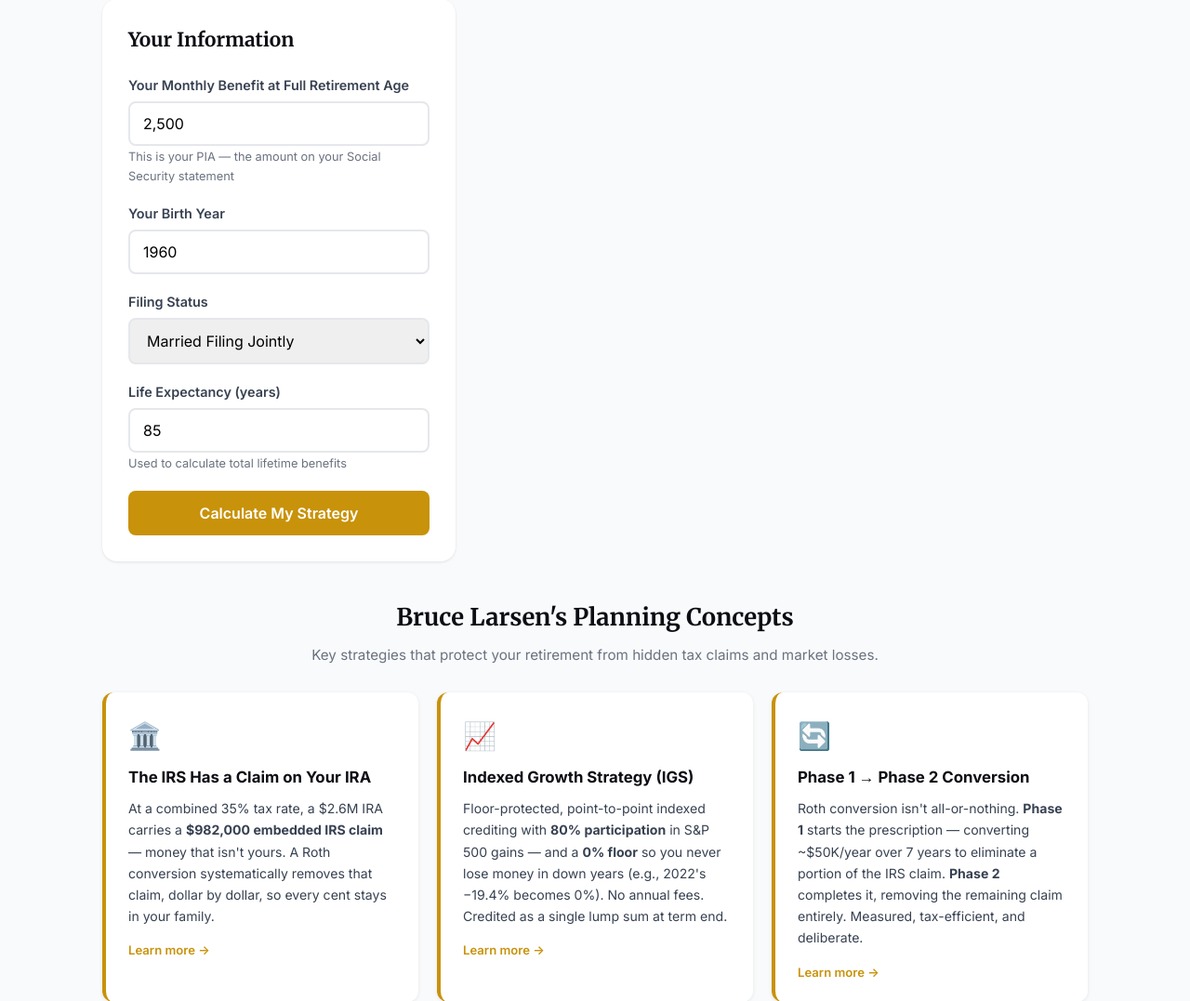
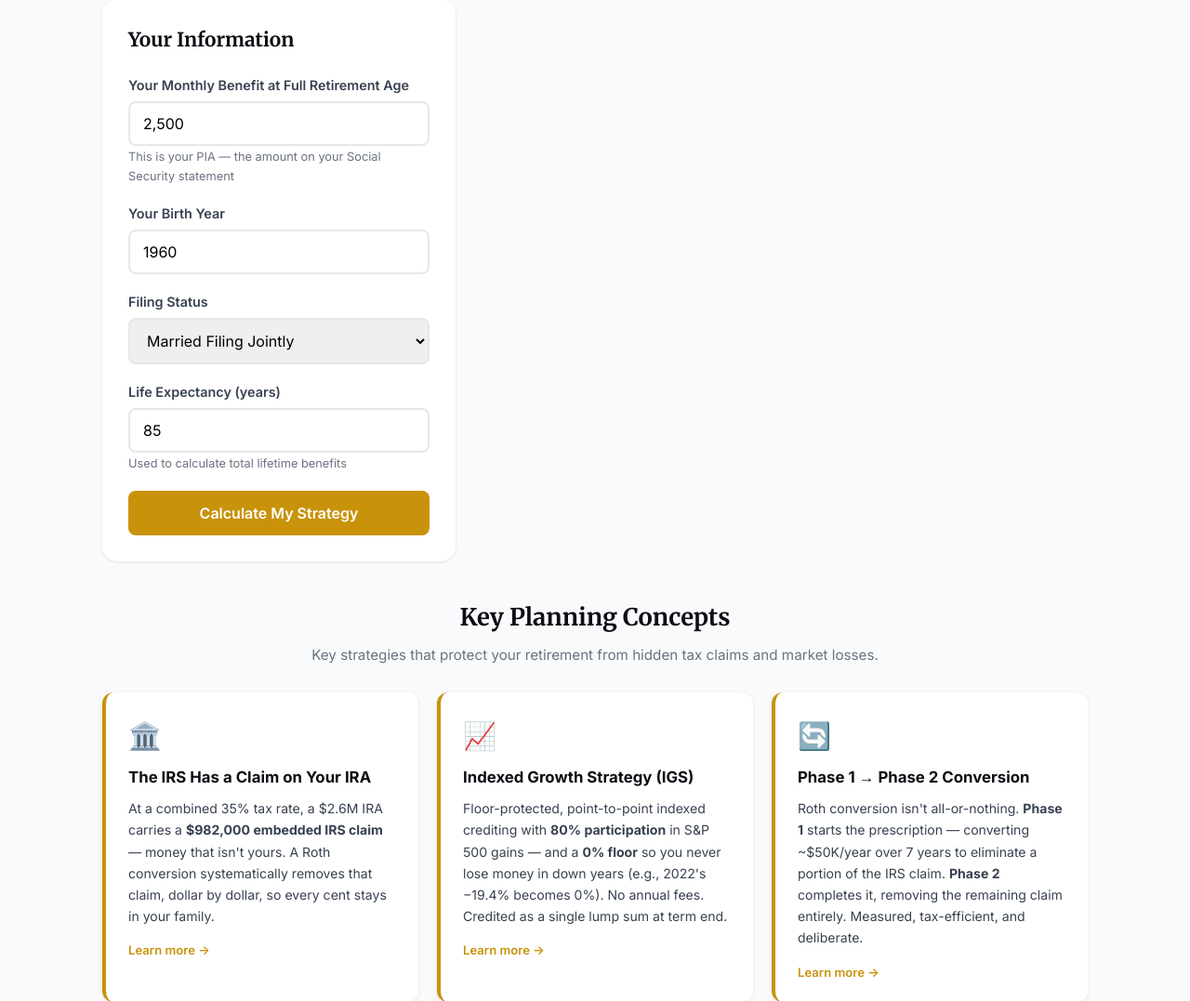
Before and after one commit to Jpiz827/summit-tax-calculator, a Flask app: page /ss-calculator in a window 1280 px wide. Shown: the part 247-1324 px from the top of the page at 93% size. Run offline with Flask 3, Linux system fonts and the light colour scheme; some libraries are stand-ins or nearby versions.

Commit message:
Remove Bruce Larsen name from all calculators — rebranded to 'Key Planning Concepts'

```diff
--- a/templates/capital_gains.html
+++ b/templates/capital_gains.html
@@ -402,10 +402,10 @@
   </div>
 </div>
 
-        <!-- Bruce Larsen's Planning Concepts -->
+        <!-- Key Planning Concepts -->
         <div class="concepts-section">
             <div class="concepts-header">
-                <h2>Bruce Larsen's Planning Concepts</h2>
+                <h2>Key Planning Concepts</h2>
                 <p>Key strategies that protect your retirement from hidden tax claims and market losses.</p>
             </div>
             <div class="concepts-grid">
--- a/templates/irmaa.html
+++ b/templates/irmaa.html
@@ -486,10 +486,10 @@
 
 </div>
 
-        <!-- Bruce Larsen's Planning Concepts -->
+        <!-- Key Planning Concepts -->
         <div class="concepts-section">
             <div class="concepts-header">
-                <h2>Bruce Larsen's Planning Concepts</h2>
+                <h2>Key Planning Concepts</h2>
                 <p>Key strategies that protect your retirement from hidden tax claims and market losses.</p>
             </div>
             <div class="concepts-grid">
--- a/templates/qcd_benefit.html
+++ b/templates/qcd_benefit.html
@@ -415,10 +415,10 @@
   </div>
 </div>
 
-        <!-- Bruce Larsen's Planning Concepts -->
+        <!-- Key Planning Concepts -->
         <div class="concepts-section">
             <div class="concepts-header">
-                <h2>Bruce Larsen's Planning Concepts</h2>
+                <h2>Key Planning Concepts</h2>
                 <p>Key strategies that protect your retirement from hidden tax claims and market losses.</p>
             </div>
             <div class="concepts-grid">
--- a/templates/ss_calculator.html
+++ b/templates/ss_calculator.html
@@ -510,10 +510,10 @@
             </div>
         </div>
 
-        <!-- Bruce Larsen's Planning Concepts -->
+        <!-- Key Planning Concepts -->
         <div class="concepts-section">
             <div class="concepts-header">
-                <h2>Bruce Larsen's Planning Concepts</h2>
+                <h2>Key Planning Concepts</h2>
                 <p>Key strategies that protect your retirement from hidden tax claims and market losses.</p>
             </div>
             <div class="concepts-grid">
--- a/templates/tax_bill.html
+++ b/templates/tax_bill.html
@@ -587,10 +587,10 @@
 
 </div>
 
-<!-- Bruce Larsen's Planning Concepts -->
+<!-- Key Planning Concepts -->
 <div class="concepts-section" style="max-width:1100px; margin:0 auto; padding:0 20px 40px;">
     <div class="concepts-header">
-        <h2>Bruce Larsen's Planning Concepts</h2>
+        <h2>Key Planning Concepts</h2>
         <p>Key strategies that protect your retirement from hidden tax claims and market losses.</p>
     </div>
     <div class="concepts-grid">
--- a/templates/torpedo_calculator.html
+++ b/templates/torpedo_calculator.html
@@ -571,10 +571,10 @@
                     <div id="emailStatus" class="email-status"></div>
                 </div>
 
-        <!-- Bruce Larsen's Planning Concepts -->
+        <!-- Key Planning Concepts -->
         <div class="concepts-section">
             <div class="concepts-header">
-                <h2>Bruce Larsen's Planning Concepts</h2>
+                <h2>Key Planning Concepts</h2>
                 <p>Key strategies that protect your retirement from hidden tax claims and market losses.</p>
             </div>
             <div class="concepts-grid">
--- a/templates/widow_tax_hit.html
+++ b/templates/widow_tax_hit.html
@@ -422,10 +422,10 @@
   </div>
 </div>
 
-        <!-- Bruce Larsen's Planning Concepts -->
+        <!-- Key Planning Concepts -->
         <div class="concepts-section">
             <div class="concepts-header">
-                <h2>Bruce Larsen's Planning Concepts</h2>
+                <h2>Key Planning Concepts</h2>
                 <p>Key strategies that protect your retirement from hidden tax claims and market losses.</p>
             </div>
             <div class="concepts-grid">
```
